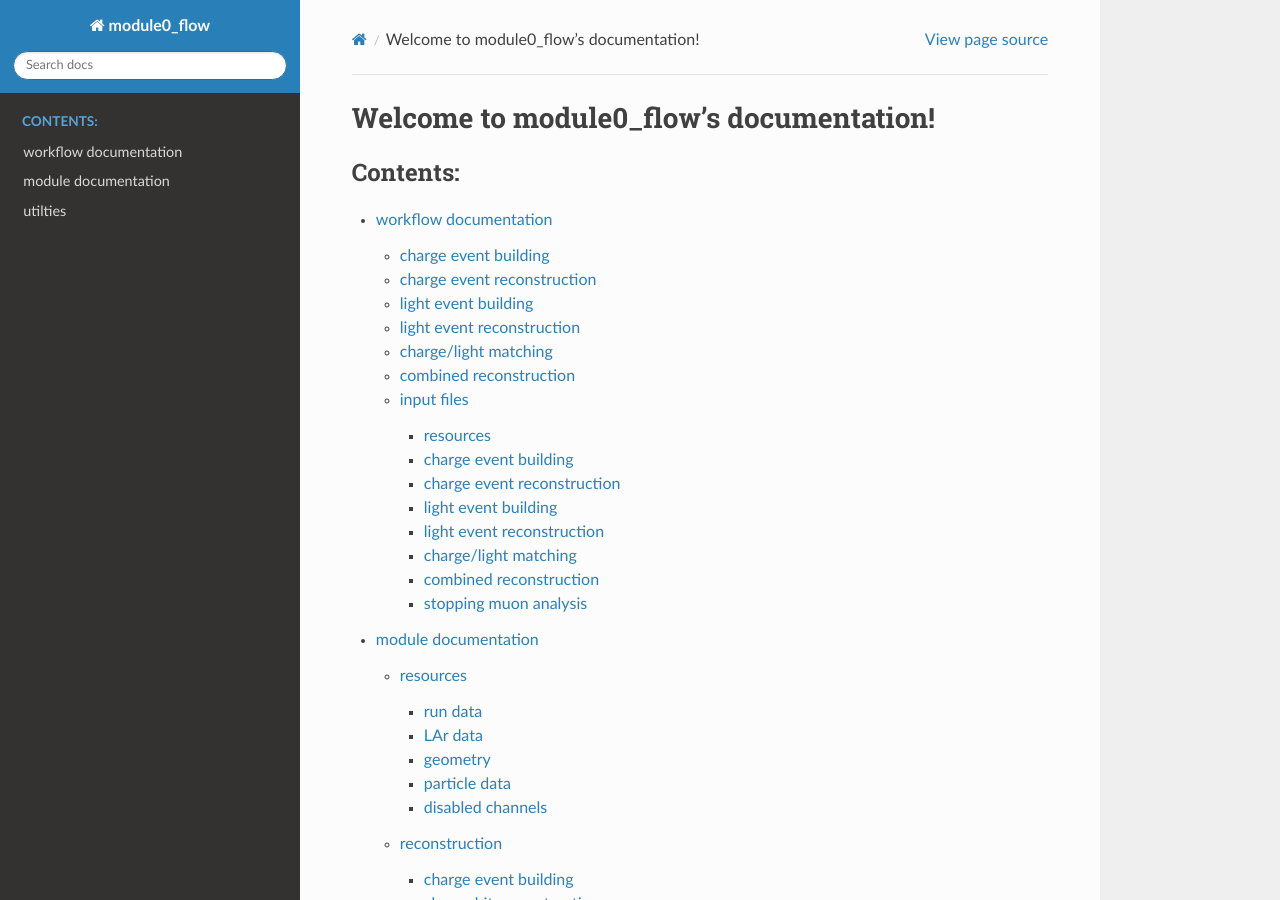
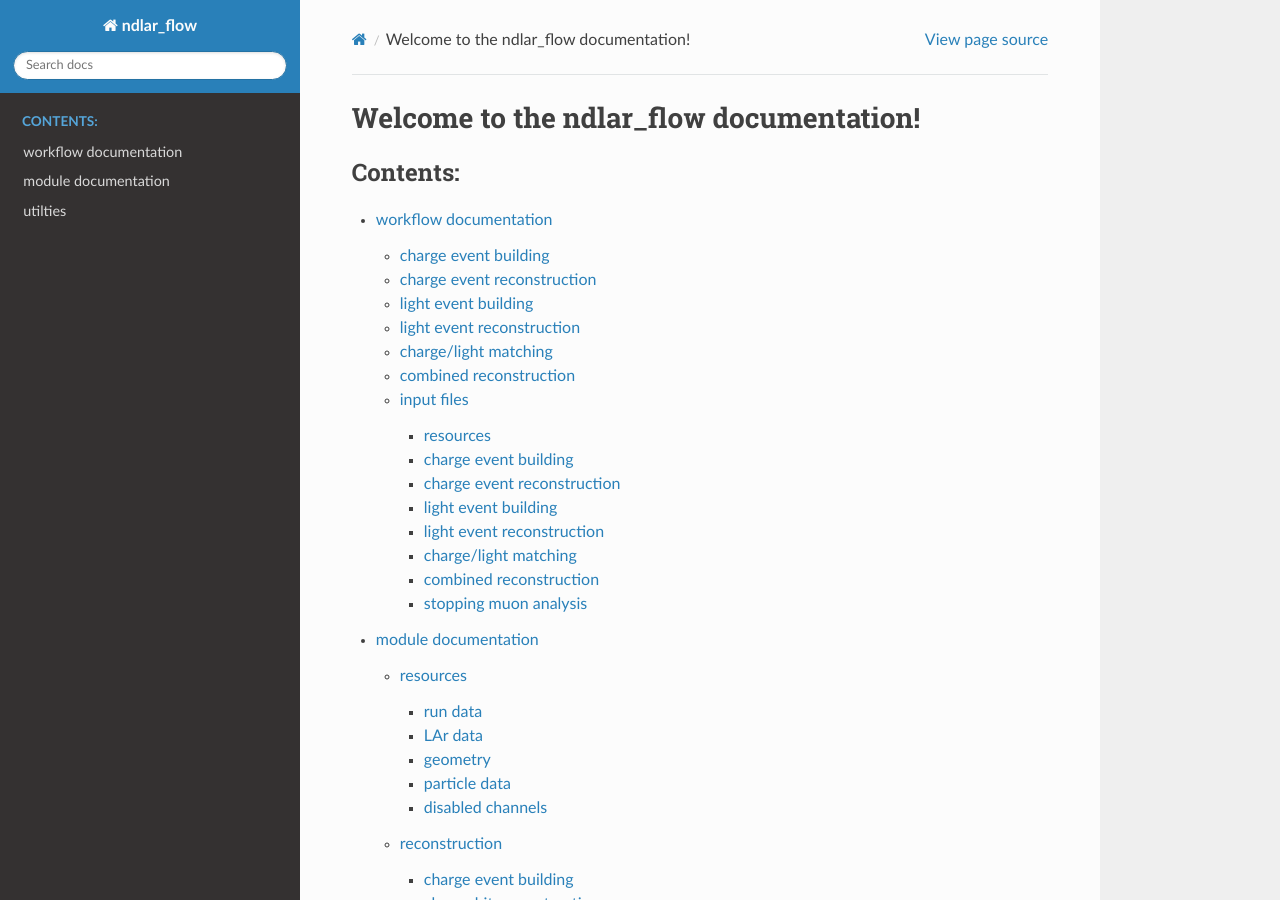
Before and after one commit to DUNE/ndlar_flow, a Sphinx documentation site: the page built from docs/index.rst, in a window 1280 px wide and 900 px high. Built offline with Sphinx 7.4.7 and the Read the Docs theme 2.0.0, drawn with Linux system fonts in a browser that asks for light colours.

Commit message:
Update some of the urls and names in the docs

```diff
--- a/docs/conf.py
+++ b/docs/conf.py
@@ -18,7 +18,7 @@ autodoc_mock_imports = ['h5py', 'yaml', 'tqdm', 'ROOT', 'scipy', 'numpy', 'h5flo
 
 # -- Project information -----------------------------------------------------
 
-project = 'module0_flow'
+project = 'ndlar_flow'
 copyright = '2021, Peter Madigan'
 author = 'Peter Madigan'
 
--- a/docs/index.rst
+++ b/docs/index.rst
@@ -1,4 +1,4 @@
-Welcome to module0_flow's documentation!
+Welcome to the ndlar_flow documentation!
 ========================================
 
 .. toctree::
```
Also changed, not shown: README.rst (+6 -6 lines).
